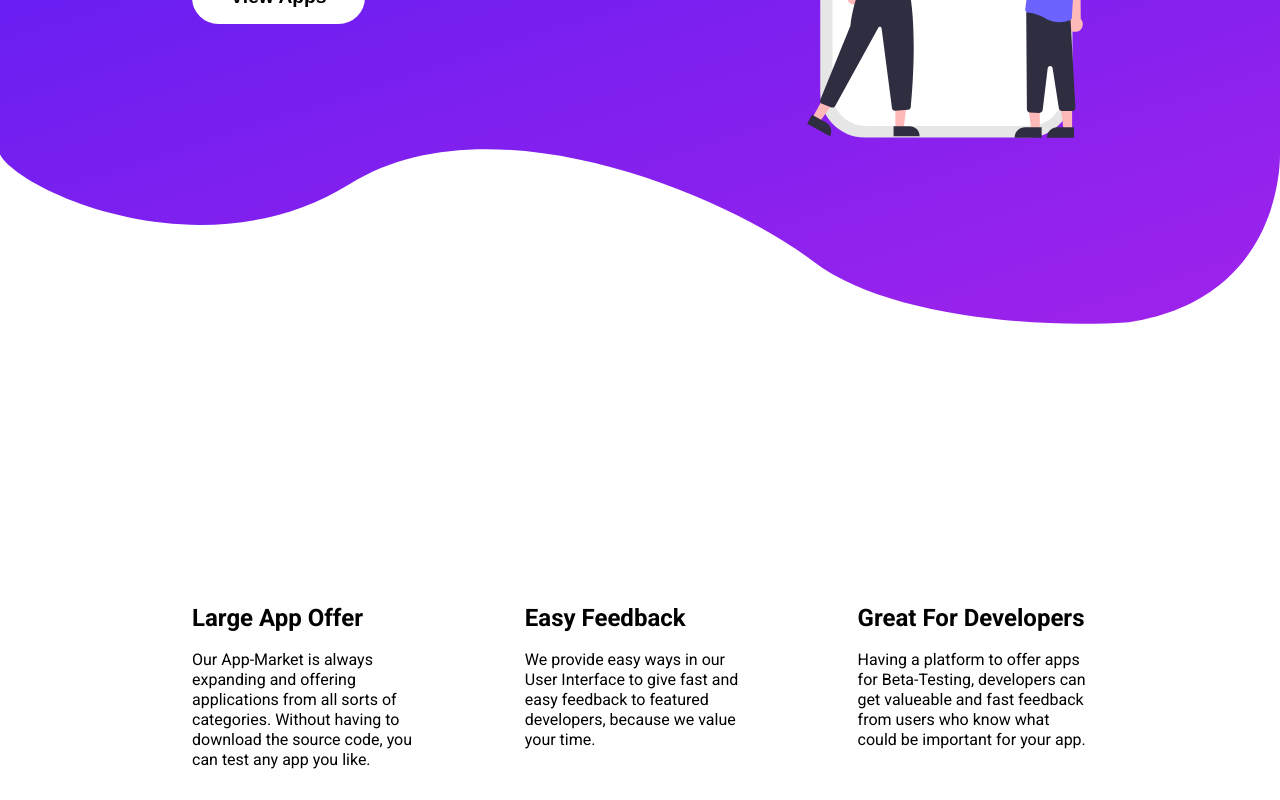
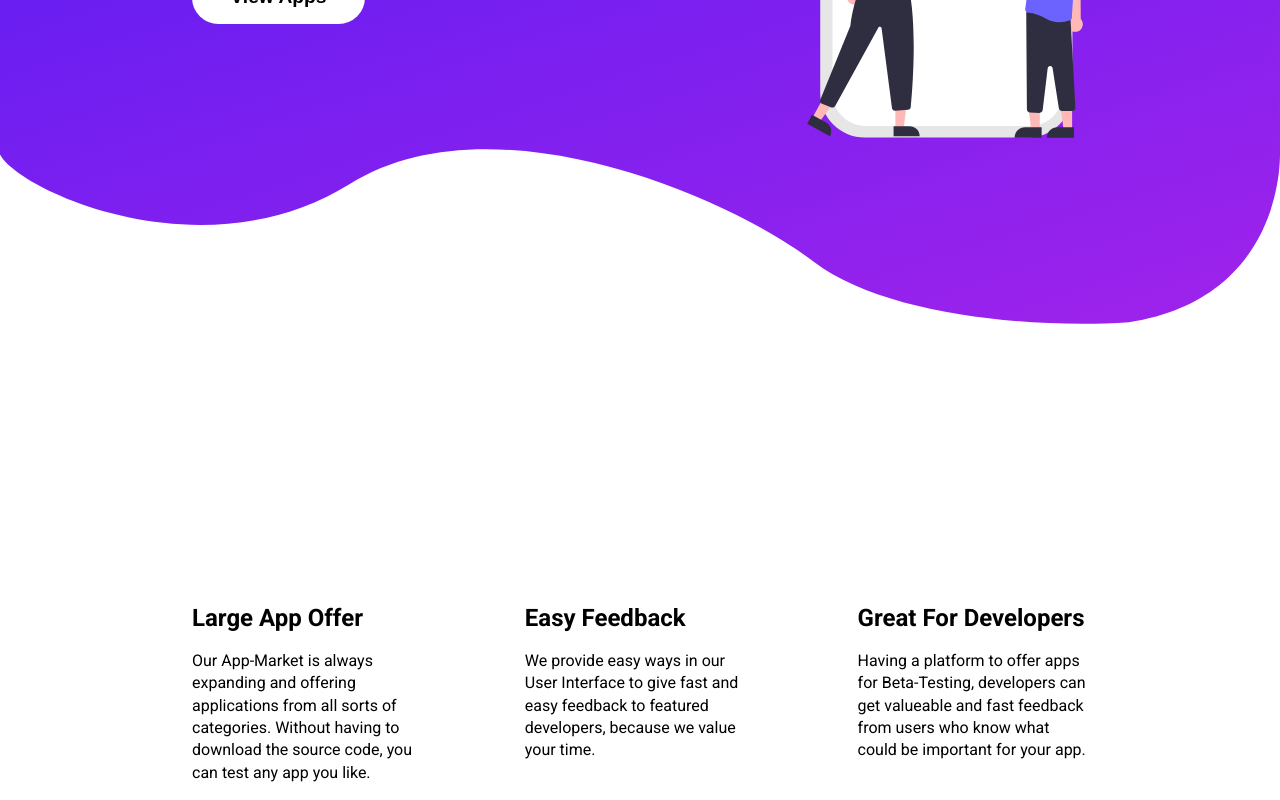
Before and after one commit to floriankulig/testiply, a Next.js app: page / in a window 1280 px wide. Shown: the part 534-1334 px from the top of the page. Built offline with nearby package versions, Linux system fonts and the light colour scheme.

Commit message:
adjusted line-spacing for p-tags

```diff
--- a/src/scss/base/base.scss
+++ b/src/scss/base/base.scss
@@ -34,5 +34,5 @@ a {
 }
 p {
   font-size: 16px;
-  line-height: 1.25;
+  line-height: 1.4;
 }
```
